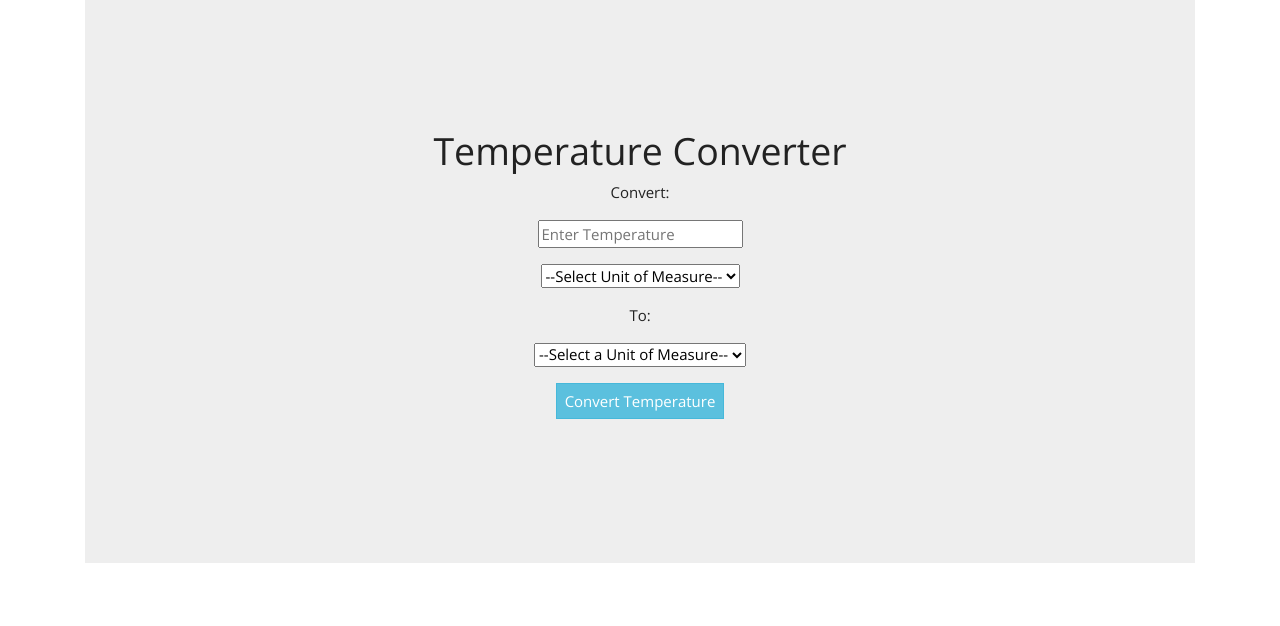
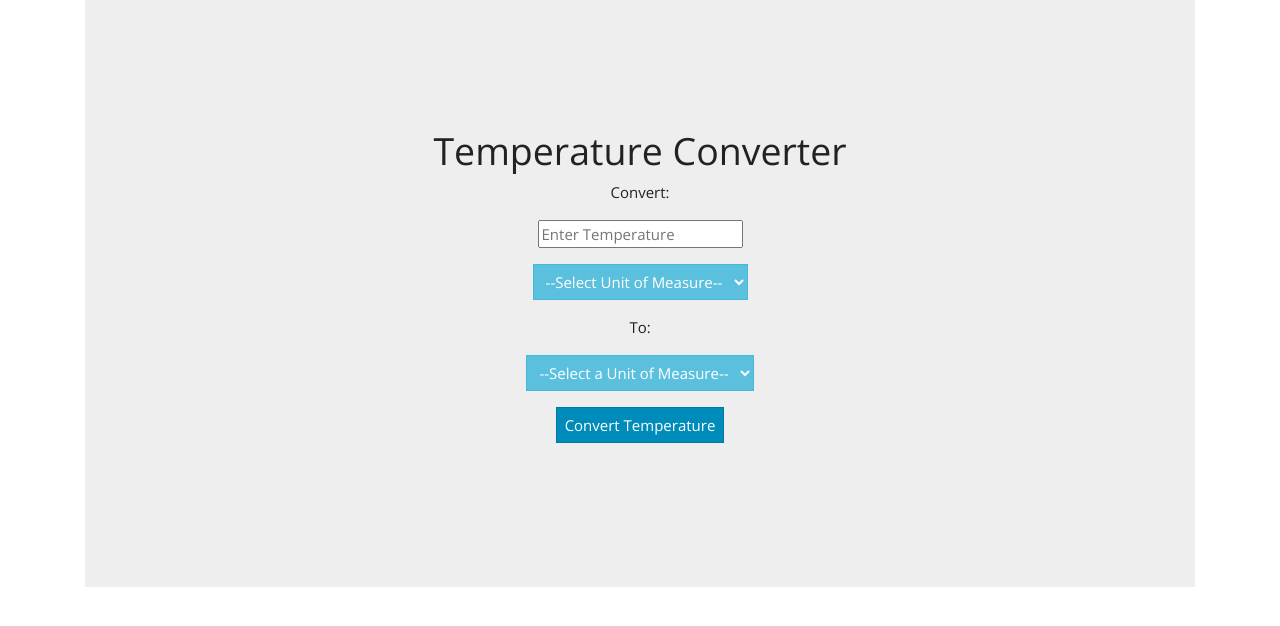
Before and after one commit to travisofwilliam/tempconverter, a Next.js app: page / in a window 1280 px wide. Shown: the top 626 px of the page. Built offline with nearby package versions, Linux system fonts and the light colour scheme.

Commit message:
dropdown update

```diff
--- a/pages/index.js
+++ b/pages/index.js
@@ -83,7 +83,7 @@ const Index = () => {
             placeholder='Enter Temperature'
           />
           <br />
-          <select className='mb-3' value={unit} onChange={handleUnitChange}>
+          <select className='mb-3 btn btn-info' value={unit} onChange={handleUnitChange}>
             <option value="">--Select Unit of Measure--</option>
             <option value="farenheit">Farenheit</option>
             <option value="celsius">Celsius</option>
@@ -91,14 +91,14 @@ const Index = () => {
           </select>
           <br />
           <p>To: </p>
-          <select className='mb-3' value={conversionUnit} onChange={handleConversionUnitChange}>
+          <select className='mb-3 btn btn-info' value={conversionUnit} onChange={handleConversionUnitChange}>
             <option value="">--Select a Unit of Measure--</option>
             <option value="farenheit">Farenheit</option>
             <option value="celsius">Celsius</option>
             <option value="kelvin">Kelvin</option>
           </select>
           <br />
-          <button className='btn btn-info mb-3' type='submit'>Convert Temperature</button>
+          <button className='btn btn-primary mb-3' type='submit'>Convert Temperature</button>
         </form>
         {
           !isNaN(result) ? <h3>{result + '°'}</h3> : errorMessage
```
